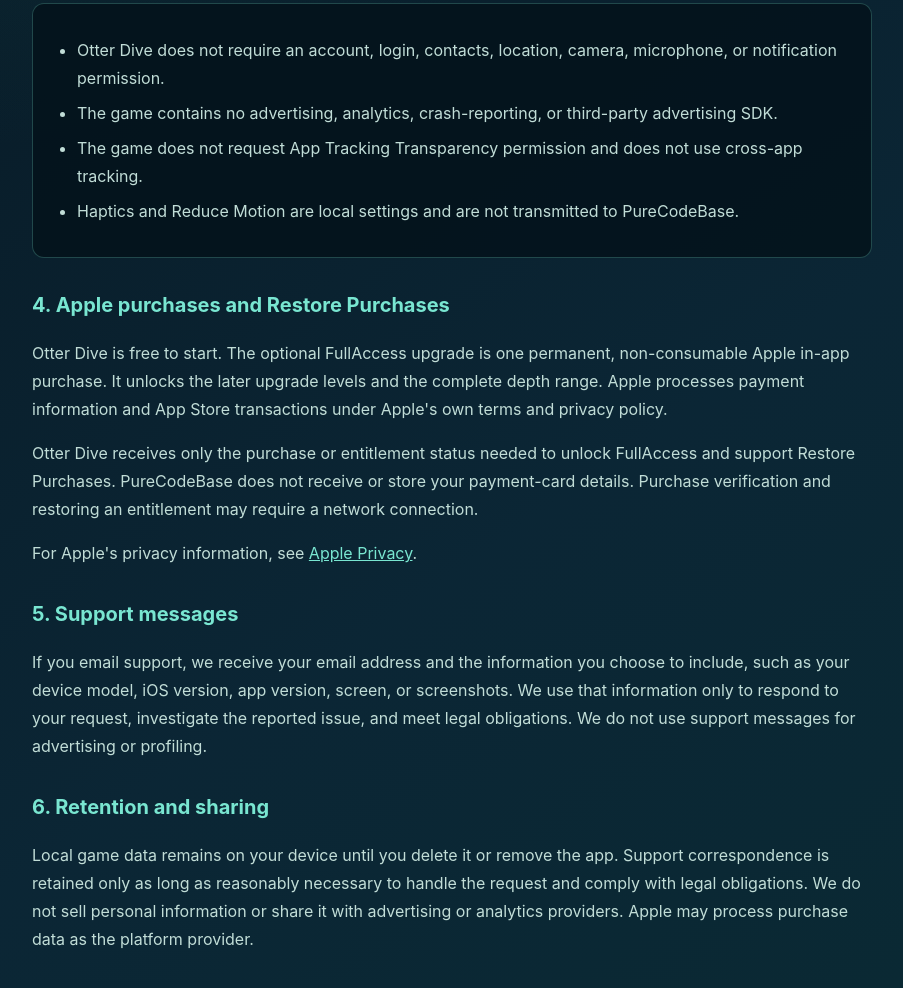
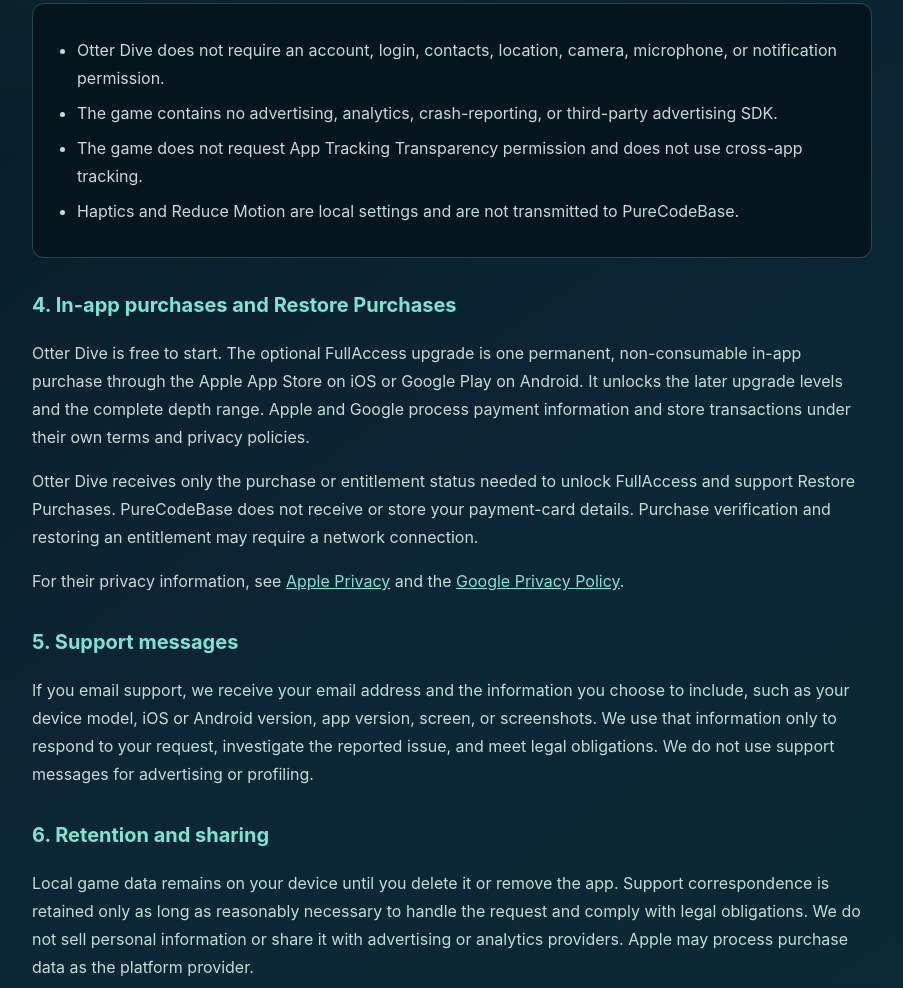
Before and after one commit to purecodebase/Development, a plain HTML site: page apps/otter-dive/privacy-policy.html in a window 1280 px wide. Shown: the part 755-1743 px from the top of the page, without its empty margins (188-1091 px from the left). Drawn offline with Linux system fonts and the light colour scheme.

Commit message:
docs: Otter Dive privacy policy covers Android and Google Play
Co-Authored-By: Claude Opus 5.5 <noreply@anthropic.com>

```diff
--- a/apps/otter-dive/privacy-policy.html
+++ b/apps/otter-dive/privacy-policy.html
@@ -31,7 +31,7 @@
     </header>
 
     <h2>1. Controller and scope</h2>
-    <p>This policy applies to <strong>Otter Dive</strong>, an iOS game published by PureCodeBase and operated by Nico Würthenberger, Bissingerstraße 8, 75172 Pforzheim, Germany. Contact: <a href="mailto:purecodebase@gmail.com">purecodebase@gmail.com</a>.</p>
+    <p>This policy applies to <strong>Otter Dive</strong>, a game for iOS and Android published by PureCodeBase and operated by Nico Würthenberger, Bissingerstraße 8, 75172 Pforzheim, Germany. Contact: <a href="mailto:purecodebase@gmail.com">purecodebase@gmail.com</a>.</p>
 
     <h2>2. Local game data</h2>
     <p>Otter Dive is designed for offline play and does not require an account. The app stores game data locally on your device, which may include run progress, Coins, upgrades, depth records, collection discoveries, recovery counts, achievements, cosmetic settings, accessibility preferences, and other data needed to continue the game.</p>
@@ -47,13 +47,13 @@
         </ul>
     </div>
 
-    <h2>4. Apple purchases and Restore Purchases</h2>
-    <p>Otter Dive is free to start. The optional FullAccess upgrade is one permanent, non-consumable Apple in-app purchase. It unlocks the later upgrade levels and the complete depth range. Apple processes payment information and App Store transactions under Apple&apos;s own terms and privacy policy.</p>
+    <h2>4. In-app purchases and Restore Purchases</h2>
+    <p>Otter Dive is free to start. The optional FullAccess upgrade is one permanent, non-consumable in-app purchase through the Apple App Store on iOS or Google Play on Android. It unlocks the later upgrade levels and the complete depth range. Apple and Google process payment information and store transactions under their own terms and privacy policies.</p>
     <p>Otter Dive receives only the purchase or entitlement status needed to unlock FullAccess and support Restore Purchases. PureCodeBase does not receive or store your payment-card details. Purchase verification and restoring an entitlement may require a network connection.</p>
-    <p>For Apple&apos;s privacy information, see <a href="https://www.apple.com/legal/privacy/" target="_blank" rel="noreferrer">Apple Privacy</a>.</p>
+    <p>For their privacy information, see <a href="https://www.apple.com/legal/privacy/" target="_blank" rel="noreferrer">Apple Privacy</a> and the <a href="https://policies.google.com/privacy" target="_blank" rel="noreferrer">Google Privacy Policy</a>.</p>
 
     <h2>5. Support messages</h2>
-    <p>If you email support, we receive your email address and the information you choose to include, such as your device model, iOS version, app version, screen, or screenshots. We use that information only to respond to your request, investigate the reported issue, and meet legal obligations. We do not use support messages for advertising or profiling.</p>
+    <p>If you email support, we receive your email address and the information you choose to include, such as your device model, iOS or Android version, app version, screen, or screenshots. We use that information only to respond to your request, investigate the reported issue, and meet legal obligations. We do not use support messages for advertising or profiling.</p>
 
     <h2>6. Retention and sharing</h2>
     <p>Local game data remains on your device until you delete it or remove the app. Support correspondence is retained only as long as reasonably necessary to handle the request and comply with legal obligations. We do not sell personal information or share it with advertising or analytics providers. Apple may process purchase data as the platform provider.</p>
```
